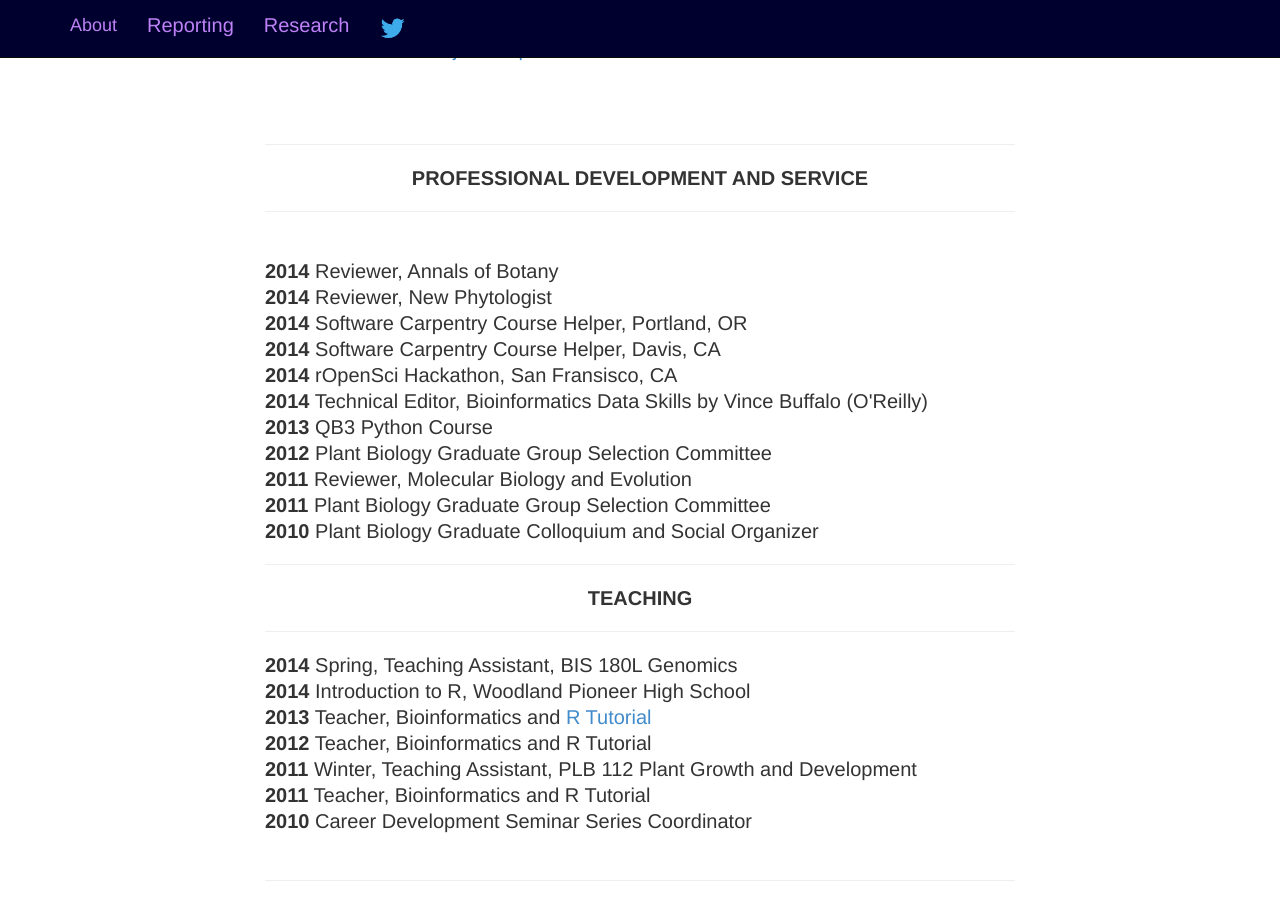
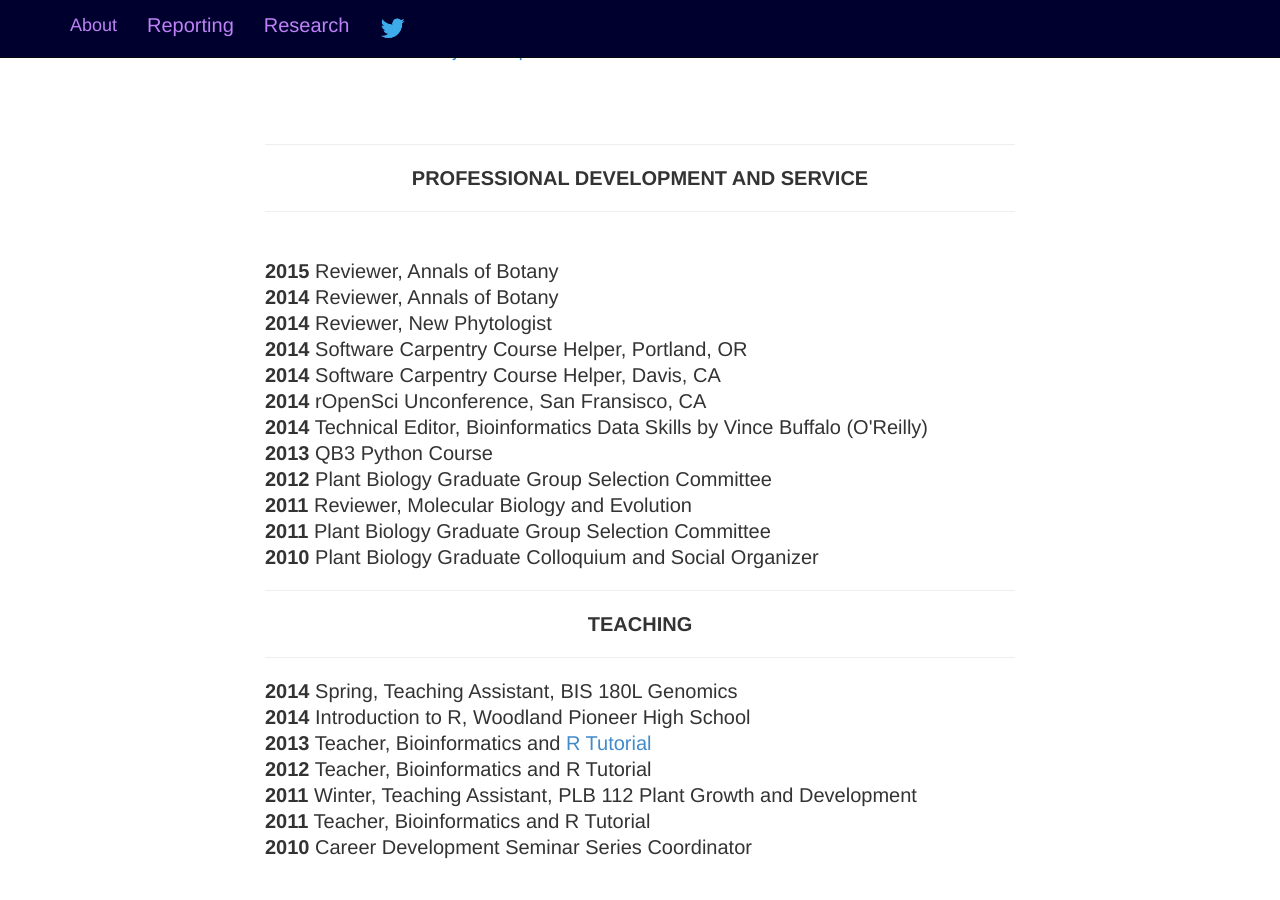
Before and after one commit to iamciera/creports, a Jekyll site: the page built from research/cv/index.html, in a window 1280 px wide and 900 px high, scrolled down 3551 px. Built offline with Jekyll 4.4.1, drawn with Linux system fonts in a browser that asks for light colours; nearby versions of some CDN libraries; Markdown is read by kramdown in place of the engine named in the settings.

Commit message:
updated cv

```diff
--- a/research/cv/index.html
+++ b/research/cv/index.html
@@ -130,11 +130,12 @@ layout: default
 				<center><p><strong>PROFESSIONAL DEVELOPMENT AND SERVICE </strong></p></center>
 				<hr />
 				<br />
+				<b>2015</b> Reviewer, Annals of Botany <br />
 				<b>2014</b> Reviewer, Annals of Botany <br />
 				<b>2014</b> Reviewer, New Phytologist <br />
 				<b>2014</b> Software Carpentry Course Helper, Portland, OR<br />
 				<b>2014</b> Software Carpentry Course Helper, Davis, CA<br />
-				<b>2014</b> rOpenSci Hackathon, San Fransisco, CA<br />
+				<b>2014</b> rOpenSci Unconference, San Fransisco, CA<br />
 				<b>2014</b> Technical Editor, Bioinformatics Data Skills by Vince Buffalo (O'Reilly)<br />
 				<b>2013</b> QB3 Python Course <br />
 				<b>2012</b> Plant Biology Graduate Group Selection Committee <br />
```
